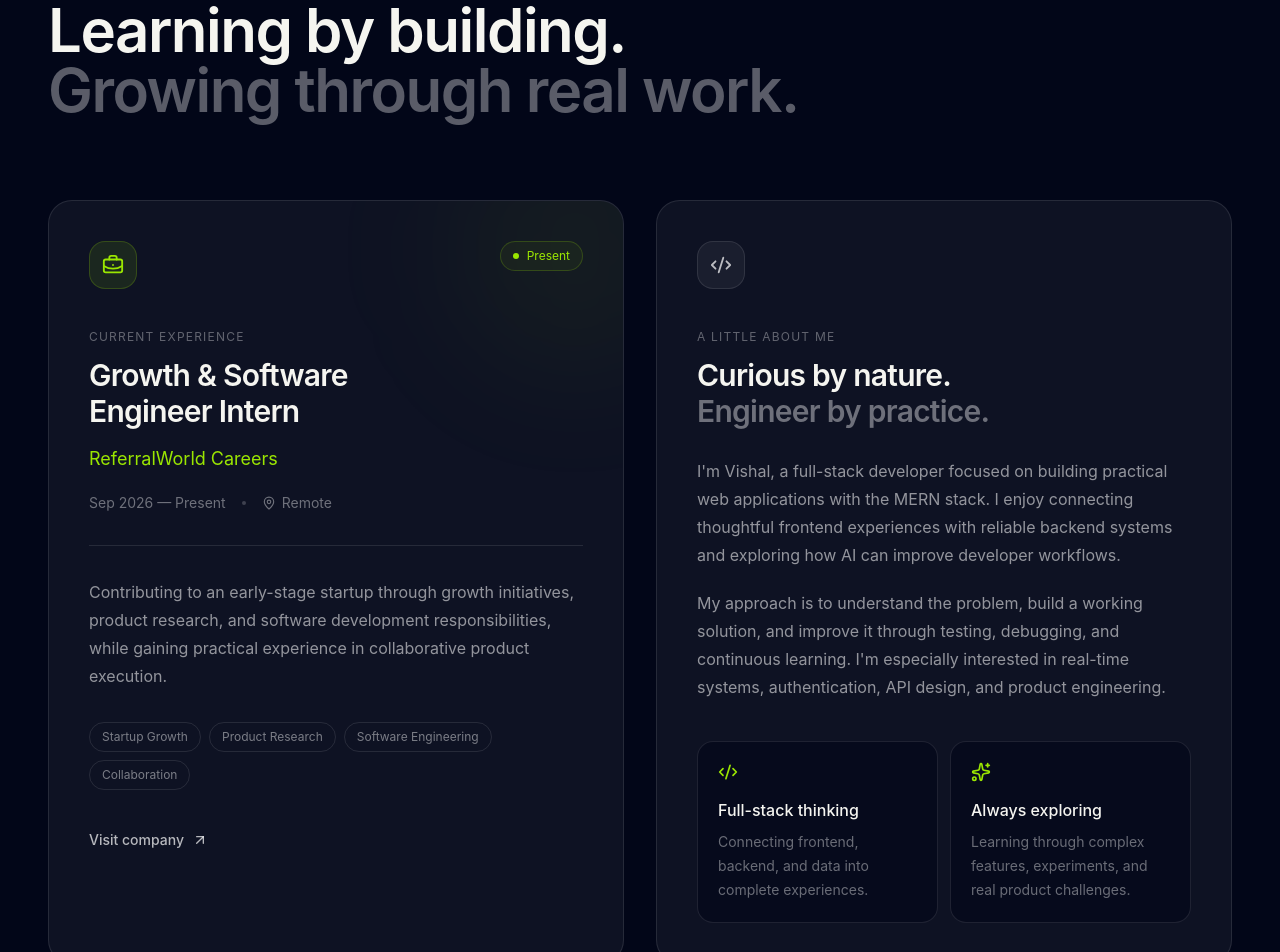
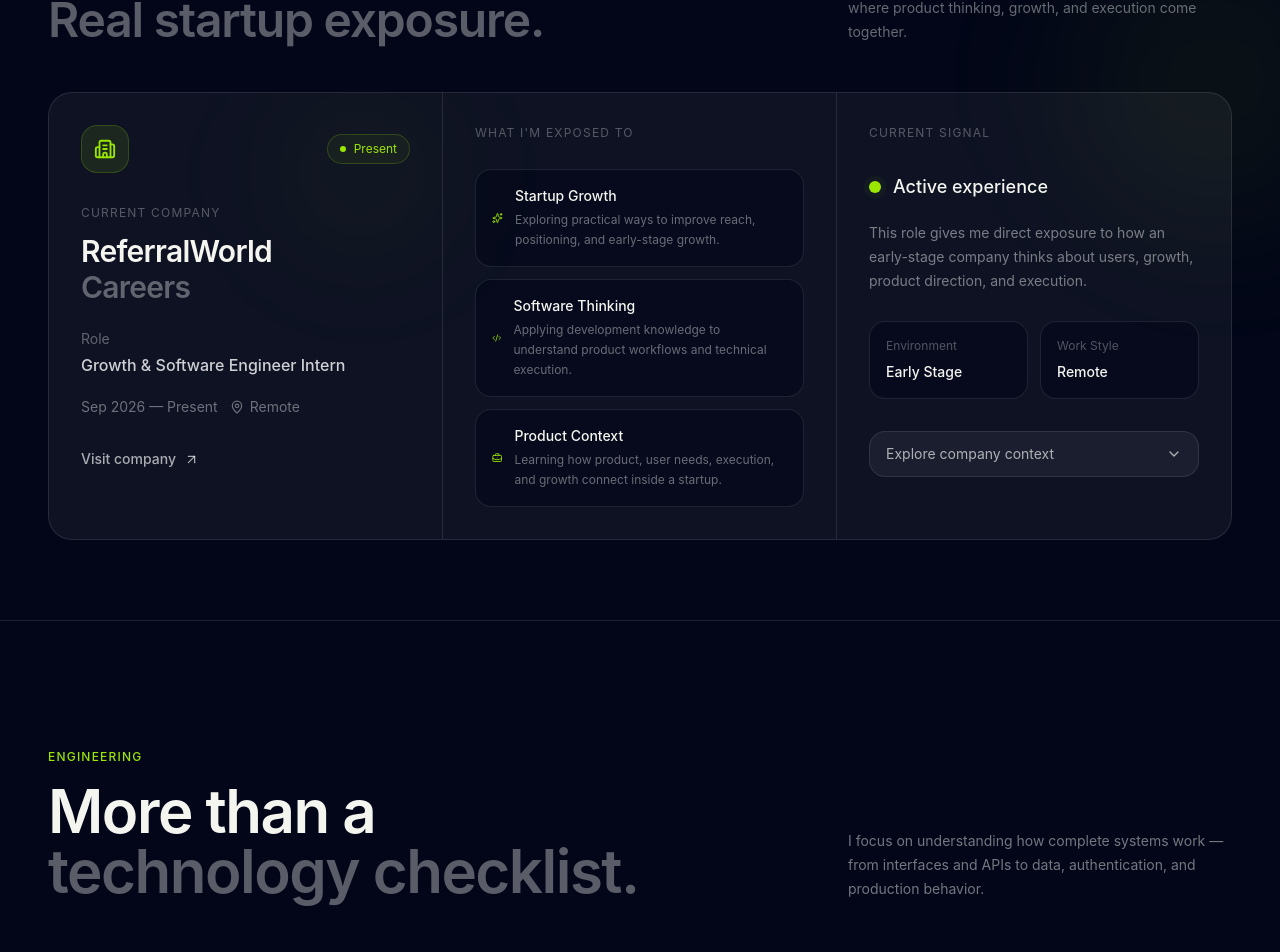
Before and after one commit to vishalgoswami2007/vishal-portfolio, a React (Vite) app: page / in a window 1280 px wide. Shown: the part 1822-2774 px from the top of the page. Built offline with nearby package versions, Linux system fonts and the light colour scheme.

Commit message:
feat: redesign experience as interactive company spotlight

```diff
--- a/src/sections/Experience.jsx
+++ b/src/sections/Experience.jsx
@@ -1,57 +1,65 @@
-import { motion } from "framer-motion";
+import { useState } from "react";
+import { motion, AnimatePresence } from "framer-motion";
 import {
   ArrowUpRight,
+  Building2,
   BriefcaseBusiness,
   MapPin,
+  Sparkles,
   Code2,
-  Sparkles,
+  ChevronDown,
 } from "lucide-react";
 
 function Experience() {
+  const [open, setOpen] = useState(false);
+
   return (
     <section
       id="experience"
-      className="relative overflow-hidden border-t border-white/10 bg-slate-950 py-24 md:py-32"
+      className="relative overflow-hidden border-t border-white/10 bg-slate-950 py-16 md:py-20"
     >
-      <div className="mx-auto max-w-7xl px-5 md:px-10 lg:px-12">
-        {/* Section heading */}
-        <motion.div
-          initial={{ opacity: 0, y: 30 }}
-          whileInView={{ opacity: 1, y: 0 }}
-          viewport={{ once: true }}
-          transition={{ duration: 0.6 }}
-          className="mb-14 md:mb-20"
-        >
-          <p className="mb-4 text-xs font-medium uppercase tracking-widest text-lime-400">
+      {/* Background glow */}
+      <div className="pointer-events-none absolute -right-24 top-20 h-80 w-80 rounded-full bg-lime-400/5 blur-3xl" />
+
+      <div className="relative mx-auto max-w-7xl px-5 md:px-10 lg:px-12">
+        {/* Heading */}
+        <div className="mb-10 flex flex-col justify-between gap-6 md:mb-12 md:flex-row md:items-end">
+          <div>
+            <p className="mb-3 text-xs font-medium uppercase tracking-widest text-lime-400">
               Experience & Background
             </p>
 
-          <h2 className="max-w-4xl text-4xl font-semibold tracking-tight sm:text-5xl md:text-6xl">
-            Learning by building.
+            <h2 className="max-w-3xl text-3xl font-semibold tracking-tight sm:text-4xl md:text-5xl">
+              Real work.
               <span className="block text-white/35">
-              Growing through real work.
+                Real startup exposure.
               </span>
             </h2>
-        </motion.div>
+          </div>
 
-        <div className="grid gap-8 lg:grid-cols-2">
-          {/* Experience card */}
-          <motion.article
-            initial={{ opacity: 0, y: 30 }}
+          <p className="max-w-sm text-sm leading-6 text-white/40">
+            Currently contributing inside an early-stage environment where
+            product thinking, growth, and execution come together.
+          </p>
+        </div>
+
+        {/* Main Experience Card */}
+        <motion.div
+          initial={{ opacity: 0, y: 25 }}
           whileInView={{ opacity: 1, y: 0 }}
-            viewport={{ once: true }}
+          viewport={{ once: true, amount: 0.2 }}
           transition={{ duration: 0.6 }}
-            className="group relative overflow-hidden rounded-3xl border border-white/10 bg-white/5 p-7 transition duration-500 hover:border-lime-400/30 sm:p-10"
+          className="overflow-hidden rounded-3xl border border-white/10 bg-white/5"
         >
-            <div className="absolute -right-20 -top-20 h-64 w-64 rounded-full bg-lime-400/5 blur-3xl" />
+          <div className="grid lg:grid-cols-3">
+            {/* Company Identity */}
+            <div className="relative border-b border-white/10 p-7 lg:border-b-0 lg:border-r lg:p-8">
+              <div className="absolute right-0 top-0 h-40 w-40 rounded-full bg-lime-400/5 blur-3xl" />
 
               <div className="relative">
-              <div className="mb-10 flex items-start justify-between gap-4">
+                <div className="mb-8 flex items-center justify-between">
                   <div className="flex h-12 w-12 items-center justify-center rounded-2xl border border-lime-400/20 bg-lime-400/10">
-                  <BriefcaseBusiness
-                    size={22}
-                    className="text-lime-400"
-                  />
+                    <Building2 size={22} className="text-lime-400" />
                   </div>
 
                   <span className="flex items-center gap-2 rounded-full border border-lime-400/20 bg-lime-400/5 px-3 py-1.5 text-xs text-lime-400">
@@ -60,124 +68,196 @@
                   </span>
                 </div>
 
-              <p className="mb-3 text-xs uppercase tracking-widest text-white/35">
-                Current Experience
+                <p className="text-xs uppercase tracking-widest text-white/30">
+                  Current Company
                 </p>
 
-              <h3 className="text-2xl font-semibold tracking-tight sm:text-3xl">
-                Growth & Software
-                <span className="block">Engineer Intern</span>
+                <h3 className="mt-3 text-3xl font-semibold tracking-tight">
+                  ReferralWorld
+                  <span className="block text-white/35">Careers</span>
                 </h3>
 
-              <p className="mt-4 text-lg text-lime-400">
-                ReferralWorld Careers
+                <div className="mt-6">
+                  <p className="text-sm text-white/35">Role</p>
+
+                  <p className="mt-1 font-medium text-white/80">
+                    Growth & Software Engineer Intern
                   </p>
+                </div>
 
-              <div className="mt-5 flex flex-wrap items-center gap-4 text-sm text-white/40">
+                <div className="mt-5 flex flex-wrap gap-3 text-sm text-white/40">
                   <span>Sep 2026 — Present</span>
-                <span className="hidden h-1 w-1 rounded-full bg-white/20 sm:block" />
+
                   <span className="flex items-center gap-1.5">
                     <MapPin size={14} />
                     Remote
                   </span>
                 </div>
 
-              <div className="my-8 h-px bg-white/10" />
-
-              <p className="leading-7 text-white/55">
-                Contributing to an early-stage startup through growth
-                initiatives, product research, and software development
-                responsibilities, while gaining practical experience in
-                collaborative product execution.
-              </p>
-
-              <div className="mt-8 flex flex-wrap gap-2">
-                {[
-                  "Startup Growth",
-                  "Product Research",
-                  "Software Engineering",
-                  "Collaboration",
-                ].map((skill) => (
-                  <span
-                    key={skill}
-                    className="rounded-full border border-white/10 px-3 py-1.5 text-xs text-white/45"
-                  >
-                    {skill}
-                  </span>
-                ))}
-              </div>
-
                 <a
                   href="https://referralworldcareers.com/"
                   target="_blank"
                   rel="noopener noreferrer"
-                className="mt-10 inline-flex items-center gap-2 text-sm font-medium text-white/70 transition hover:text-lime-400"
+                  className="mt-8 inline-flex items-center gap-2 text-sm font-medium text-white/65 transition hover:text-lime-400"
                 >
                   Visit company
-                <ArrowUpRight size={16} />
+                  <ArrowUpRight size={15} />
                 </a>
               </div>
-          </motion.article>
-
-          {/* About card */}
-          <motion.article
-            initial={{ opacity: 0, y: 30 }}
-            whileInView={{ opacity: 1, y: 0 }}
-            viewport={{ once: true }}
-            transition={{ duration: 0.6, delay: 0.1 }}
-            className="relative overflow-hidden rounded-3xl border border-white/10 bg-white/5 p-7 sm:p-10"
-          >
-            <div className="mb-10 flex h-12 w-12 items-center justify-center rounded-2xl border border-white/10 bg-white/5">
-              <Code2 size={22} className="text-white/70" />
             </div>
 
-            <p className="mb-3 text-xs uppercase tracking-widest text-white/35">
-              A little about me
+            {/* Current Contribution */}
+            <div className="border-b border-white/10 p-7 lg:border-b-0 lg:border-r lg:p-8">
+              <p className="text-xs uppercase tracking-widest text-white/30">
+                What I'm exposed to
               </p>
 
-            <h3 className="text-2xl font-semibold tracking-tight sm:text-3xl">
-              Curious by nature.
-              <span className="block text-white/40">
-                Engineer by practice.
-              </span>
-            </h3>
+              <div className="mt-7 space-y-3">
+                <div className="rounded-2xl border border-white/10 bg-slate-950/60 p-4">
+                  <div className="flex items-center gap-3">
+                    <Sparkles size={18} className="text-lime-400" />
 
-            <p className="mt-7 leading-7 text-white/55">
-              I'm Vishal, a full-stack developer focused on building
-              practical web applications with the MERN stack. I enjoy
-              connecting thoughtful frontend experiences with reliable
-              backend systems and exploring how AI can improve developer
-              workflows.
+                    <div>
+                      <p className="text-sm font-medium">Startup Growth</p>
+                      <p className="mt-1 text-xs leading-5 text-white/40">
+                        Exploring practical ways to improve reach, positioning,
+                        and early-stage growth.
+                      </p>
+                    </div>
+                  </div>
+                </div>
+
+                <div className="rounded-2xl border border-white/10 bg-slate-950/60 p-4">
+                  <div className="flex items-center gap-3">
+                    <Code2 size={18} className="text-lime-400" />
+
+                    <div>
+                      <p className="text-sm font-medium">Software Thinking</p>
+                      <p className="mt-1 text-xs leading-5 text-white/40">
+                        Applying development knowledge to understand product
+                        workflows and technical execution.
+                      </p>
+                    </div>
+                  </div>
+                </div>
+
+                <div className="rounded-2xl border border-white/10 bg-slate-950/60 p-4">
+                  <div className="flex items-center gap-3">
+                    <BriefcaseBusiness size={18} className="text-lime-400" />
+
+                    <div>
+                      <p className="text-sm font-medium">Product Context</p>
+                      <p className="mt-1 text-xs leading-5 text-white/40">
+                        Learning how product, user needs, execution, and growth
+                        connect inside a startup.
+                      </p>
+                    </div>
+                  </div>
+                </div>
+              </div>
+            </div>
+
+            {/* Signal Panel */}
+            <div className="p-7 lg:p-8">
+              <p className="text-xs uppercase tracking-widest text-white/30">
+                Current signal
               </p>
 
-            <p className="mt-5 leading-7 text-white/55">
-              My approach is to understand the problem, build a working
-              solution, and improve it through testing, debugging, and
-              continuous learning. I'm especially interested in real-time
-              systems, authentication, API design, and product engineering.
-            </p>
+              <div className="mt-8">
+                <div className="flex items-center gap-3">
+                  <span className="relative flex h-3 w-3">
+                    <span className="absolute inline-flex h-full w-full animate-ping rounded-full bg-lime-400 opacity-40" />
+                    <span className="relative inline-flex h-3 w-3 rounded-full bg-lime-400" />
+                  </span>
 
-            <div className="mt-10 grid gap-3 sm:grid-cols-2">
-              <div className="rounded-2xl border border-white/10 bg-slate-950/60 p-5">
-                <Code2 size={20} className="mb-4 text-lime-400" />
-                <p className="font-medium">Full-stack thinking</p>
-                <p className="mt-2 text-sm leading-6 text-white/40">
-                  Connecting frontend, backend, and data into complete
-                  experiences.
+                  <p className="text-lg font-medium">
+                    Active experience
                   </p>
                 </div>
 
-              <div className="rounded-2xl border border-white/10 bg-slate-950/60 p-5">
-                <Sparkles size={20} className="mb-4 text-lime-400" />
-                <p className="font-medium">Always exploring</p>
-                <p className="mt-2 text-sm leading-6 text-white/40">
-                  Learning through complex features, experiments, and
-                  real product challenges.
+                <p className="mt-5 text-sm leading-6 text-white/45">
+                  This role gives me direct exposure to how an early-stage
+                  company thinks about users, growth, product direction, and
+                  execution.
+                </p>
+
+                <div className="mt-7 grid grid-cols-2 gap-3">
+                  <div className="rounded-2xl border border-white/10 bg-slate-950/60 p-4">
+                    <p className="text-xs text-white/30">Environment</p>
+                    <p className="mt-2 text-sm font-medium">
+                      Early Stage
+                    </p>
+                  </div>
+
+                  <div className="rounded-2xl border border-white/10 bg-slate-950/60 p-4">
+                    <p className="text-xs text-white/30">Work Style</p>
+                    <p className="mt-2 text-sm font-medium">
+                      Remote
                     </p>
                   </div>
                 </div>
-          </motion.article>
               </div>
+
+              <button
+                onClick={() => setOpen(!open)}
+                className="mt-8 flex w-full items-center justify-between rounded-2xl border border-white/10 bg-white/5 px-4 py-3 text-sm text-white/65 transition hover:border-lime-400/25 hover:text-white"
+              >
+                Explore company context
+
+                <ChevronDown
+                  size={16}
+                  className={`transition duration-300 ${
+                    open ? "rotate-180" : ""
+                  }`}
+                />
+              </button>
+            </div>
+          </div>
+
+          {/* Expandable Company Context */}
+          <AnimatePresence>
+            {open && (
+              <motion.div
+                initial={{ height: 0, opacity: 0 }}
+                animate={{ height: "auto", opacity: 1 }}
+                exit={{ height: 0, opacity: 0 }}
+                transition={{ duration: 0.35 }}
+                className="overflow-hidden border-t border-white/10"
+              >
+                <div className="grid gap-8 p-7 md:grid-cols-2 lg:p-8">
+                  <div>
+                    <p className="text-xs uppercase tracking-widest text-lime-400">
+                      Company Context
+                    </p>
+
+                    <h4 className="mt-3 text-xl font-semibold">
+                      ReferralWorld Careers
+                    </h4>
+
+                    <p className="mt-4 text-sm leading-6 text-white/45">
+                      An early-stage careers-focused startup environment where
+                      growth, product positioning, and execution are closely
+                      connected.
+                    </p>
+                  </div>
+
+                  <div>
+                    <p className="text-xs uppercase tracking-widest text-white/30">
+                      What this experience is teaching me
+                    </p>
+
+                    <div className="mt-4 space-y-3 text-sm text-white/50">
+                      <p>• How early-stage teams think about growth.</p>
+                      <p>• How product and user needs influence decisions.</p>
+                      <p>• How technical thinking supports business execution.</p>
+                      <p>• How to communicate and contribute inside a team.</p>
+                    </div>
+                  </div>
+                </div>
+              </motion.div>
+            )}
+          </AnimatePresence>
+        </motion.div>
       </div>
     </section>
   );
--- a/src/sections/SelectedWork.jsx
+++ b/src/sections/SelectedWork.jsx
@@ -13,8 +13,8 @@
     highlight:
       "Designed to prevent double-booking when multiple users try to reserve the same slot.",
     stack: ["React", "Node.js", "Express", "MongoDB", "JWT", "Razorpay"],
-    live: "#",
-    github: "#",
+    live: "https://minequeue-vishal-nine.vercel.app/",
+    github: "https://github.com/vishalgoswami2007/MineQueue.git",
   },
   {
     id: "triage",
@@ -28,7 +28,7 @@
       "Built around structured developer context instead of a generic AI chat experience.",
     stack: ["React", "Node.js", "MongoDB", "AI APIs", "GitHub"],
     live: null,
-    github: "#",
+    github: "https://github.com/vishalgoswami2007/Triage.git",
   },
 ];
 
```
Lines whose indentation alone changed are shown as unchanged.
